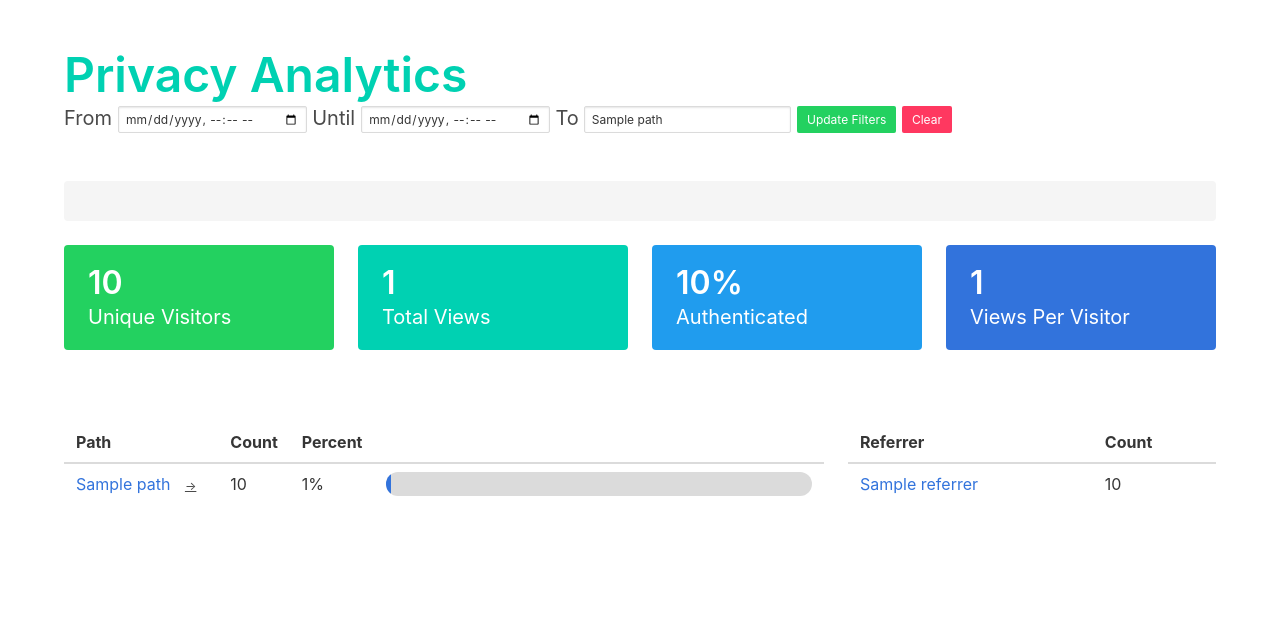
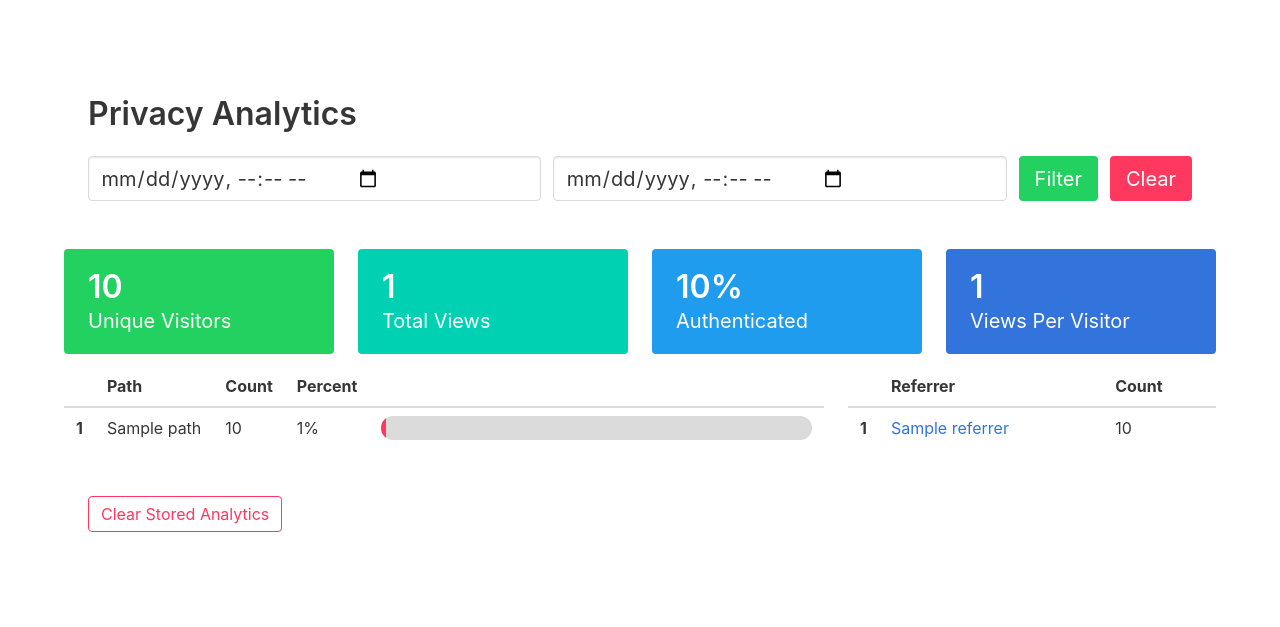
Before and after one commit to milesmcc/django-privacy-analytics, a Django app: template privacy_analytics/templates/privacy_analytics/dashboard.html in a window 1280 px wide. Shown: the top 627 px of the page. Run offline with Django 3.2, Linux system fonts and the light colour scheme; the template is opened without the code that fills it: most values are stand-ins (such as "Sample title", 1, 10 or a date in 2020); one stand-in notice (Sample message) is shown; some libraries are stand-ins or nearby versions.

Commit message:
Cleaning up

```diff
--- a/privacy_analytics/middleware.py
+++ b/privacy_analytics/middleware.py
@@ -18,5 +18,4 @@ class AnalyticsMiddleware:
                     PageView.create_for_request(request)
             else:
                 PageView.create_for_request(request)
-
         return response
--- a/privacy_analytics/templates/privacy_analytics/dashboard.html
+++ b/privacy_analytics/templates/privacy_analytics/dashboard.html
@@ -1,106 +1,143 @@
 {% extends 'privacy_analytics/base.html' %}
 {% load humanize %}
 {% block content %}
-<h1 class="title has-text-primary is-size-1">
-    Privacy Analytics
-</h1>
-<h2 class="subtitle">
-    <form method="GET">
-        From <input type="datetime-local" class="input is-small is-inline" name="time__gte" value="{{ start }}" required>
-        Until <input type="datetime-local" name="time__lte" value="{{ end }}" class="input is-small is-inline" required>
-        To <input type="text" placeholder="any page" value="{{ path }}" name="path__startswith" class="input is-small is-inline" />
-        <button type="submit" class="button is-small is-success">Update Filters</button>
-        <a href={% url 'analytics:dashboard' %} class="button is-small is-danger">Clear</a>
+<section class="section">
+    <div class="container">
+        <h1 class="title">Privacy Analytics</h1>
+        <form method="GET" class="field is-horizontal">
+            <div class="field-body">
+                <div class="field">
+                    <p class="control">
+                        <input class="input is-medium" type="datetime-local" placeholder="start date" required>
+                    </p>
+                </div>
+                <div class="field">
+                    <p class="control">
+                        <input class="input is-medium" type="datetime-local" placeholder="end date" required>
+                    </p>
+                </div>
+                <div class="field is-narrow">
+                    <p class="control">
+                        <button type="submit" class="button is-success is-medium">
+                            Filter
+                        </button>
+                    </p>
+                </div>
+                <div class="field is-narrow is-fullwidth">
+                    <p class="control">
+                        <a href="{% url 'analytics:dashboard' %}" class="button is-danger is-medium">
+                            Clear
+                        </a>
+                    </p>
+                </div>
+            </div>
         </form>
-</h2>
-<br>
-<section class="messages">
-    {% for message in messages %}
-    <div class="notification {{message.classes}}">{{message.content}}</div>
-    {% endfor %}
+    </div>
 </section>
-<br>
+
+<section class="section is-paddingless">
+    <div class="container">
         <div class="columns">
             <div class="column">
-        <div class="notification is-success">
-            <p class="title">{{unique_visitors|intcomma|floatformat:"-1"}}</p>
+                <div class="notification is-success is-bold">
+                    <p class="title">{{ unique_visitors | intcomma }}</p>
                     <p class="subtitle">Unique Visitors</p>
                 </div>
             </div>
+
             <div class="column">
-        <div class="notification is-primary">
-            <p class="title">{{total_views|intcomma|floatformat:"-1"}}</p>
+                <div class="notification is-primary is-bold">
+                    <p class="title">{{ total_views | intcomma }}</p>
                     <p class="subtitle">Total Views</p>
                 </div>
             </div>
             <div class="column">
-        <div class="notification is-info">
-            <p class="title">{{percent_authenticated.total|intcomma|floatformat:"-1"}}%</p>
+                <div class="notification is-info is-bold">
+                    <p class="title">{{ percent_authenticated.total | intcomma | floatformat:"-1" }}%</p>
                     <p class="subtitle">Authenticated</p>
                 </div>
             </div>
             <div class="column">
-        <div class="notification is-link">
-            <p class="title">{{views_per_visitor.total__avg|intcomma|floatformat:"-1"}}</p>
+                <div class="notification is-link is-bold">
+                    <p class="title">{{ views_per_visitor.total__avg | intcomma | floatformat:"-1" }}</p>
                     <p class="subtitle">Views Per Visitor</p>
                 </div>
             </div>
         </div>
-<br><br>
+    </div>
+</section>
+
+<section class="section is-paddingless">
+    <div class="container">
         <div class="columns">
             <div class="column is-8">
-        <table class="table is-fullwidth">
+            <div class="table-container">
+                <table class="table is-fullwidth is-block">
                     <thead>
                         <tr>
+                            <th></th>
                             <th>Path</th>
                             <th>Count</th>
                             <th>Percent</th>
                             <th></th>
                         </tr>
                     </thead>
+
                     <tbody>
                         {% for page in pages %}
                             <tr>
-                    <td class="is-narrow">
-                        <form method="GET">
-                            <input type="hidden" value="{{page.path}}" name="path">
-                            <input type="hidden" value="{{page.from}}" name="start">
-                            <input type="hidden" value="{{page.until}}" name="end"><a
-                                href="{{page.path}}">{{page.path|truncatechars:30}}</a>
-                            <button type="submit" class="button is-small is-text">&rarr;</button></form>
-                    </td>
-                    <td class="is-narrow">{{page.total}}</td>
-                    <td class="is-narrow">{{page.percent|intcomma|floatformat:"-1"}}%</td>
-                    <td><progress class="progress is-link is-large" value="{{page.percent}}"
-                            max="100">{{page.percent}}%</progress></td>
+                                <th class="is-narrow">{{ forloop.counter }}</th>
+                                <td class="is-narrow">{{ page.path }}</td>
+                                <td class="is-narrow">{{ page.total | intcomma }}</td>
+                                <td class="is-narrow">{{ page.percent }}%</td>
+                                <td class="is-large"><progress class="progress is-large is-danger" value="{{ page.percent }}" max="100">{{ page.percent }}%</progress></td>
                             </tr>
-                {% endfor %}
-            </tbody>
-        </table>
-    </div>
-    <div class="column is-4">
-        <table class="table is-fullwidth">
-            <thead>
-                <tr>
-                    <th>Referrer</th>
-                    <th>Count</th>
-                </tr>
-            </thead>
-            <tbody>
-                {% for referrer in referrers %}
-                <tr>
-                    <td>
-                        {% if referrer.referrer %}
-                        <a href="{{referrer.referrer}}">{{referrer.referrer|truncatechars:30}}</a>
-                        {% else %}
-                        No Referrer
-                        {% endif %}
-                    </td>
-                    <td>{{referrer.total}}</td>
-                </tr>
+                        {% empty %}
+                            <h1 class="title">Sorry, there is no analytics data</h1>
                         {% endfor %}
                     </tbody>
                 </table>
                 </div>
             </div>
+
+            <div class="column is-4">
+                <table class="table">
+                    <thead>
+                        <tr>
+                            <th></th>
+                            <th>Referrer</th>
+                            <th>Count</th>
+                        </tr>
+                    </thead>
+
+                    <tbody>
+                        {% for referrer in referrers %}
+                            <tr>
+                                <th class="is-narrow">{{ forloop.counter }}</th>
+                                <td class="is-large">
+                                    {% if referrer.referrer %}
+                                        <a href={{ referrer.referrer }}>{{ referrer.referrer | truncatechars:30 }}</a>
+                                    {% else %}
+                                        No Referrer
+                                    {% endif %}
+                                </td>
+                                <td class="is-large">{{ referrer.total }}</td>
+                            </tr>
+                        {% empty %}
+                            <h1 class="title">Sorry, there is no analytics data</h1>
+                        {% endfor %}
+                    </tbody>
+                </table>
+            </div>
+        </div>
+    </div>
+</section>
+
+<section class="section">
+    <div class="level">
+        <div class="level-item level-left">
+            <button class="button is-danger is-outlined">Clear Stored Analytics</button>
+        </div>
+    </div>
+</section>
 {% endblock %}
--- a/test_environment/django_privacy_analytics/settings.py
+++ b/test_environment/django_privacy_analytics/settings.py
@@ -31,13 +31,13 @@ ALLOWED_HOSTS = []
 # Application definition
 
 INSTALLED_APPS = [
+    'privacy_analytics',
     'django.contrib.admin',
     'django.contrib.auth',
     'django.contrib.contenttypes',
     'django.contrib.sessions',
     'django.contrib.messages',
     'django.contrib.staticfiles',
-    'privacy_analytics',
     'django.contrib.humanize'
 ]
 
```
Also changed, not shown: privacy_analytics/templates/privacy_analytics/new.html (deleted, +0 -55 lines), privacy_analytics/views.py (+8 -11 lines). Lines whose indentation alone changed are shown as unchanged.
